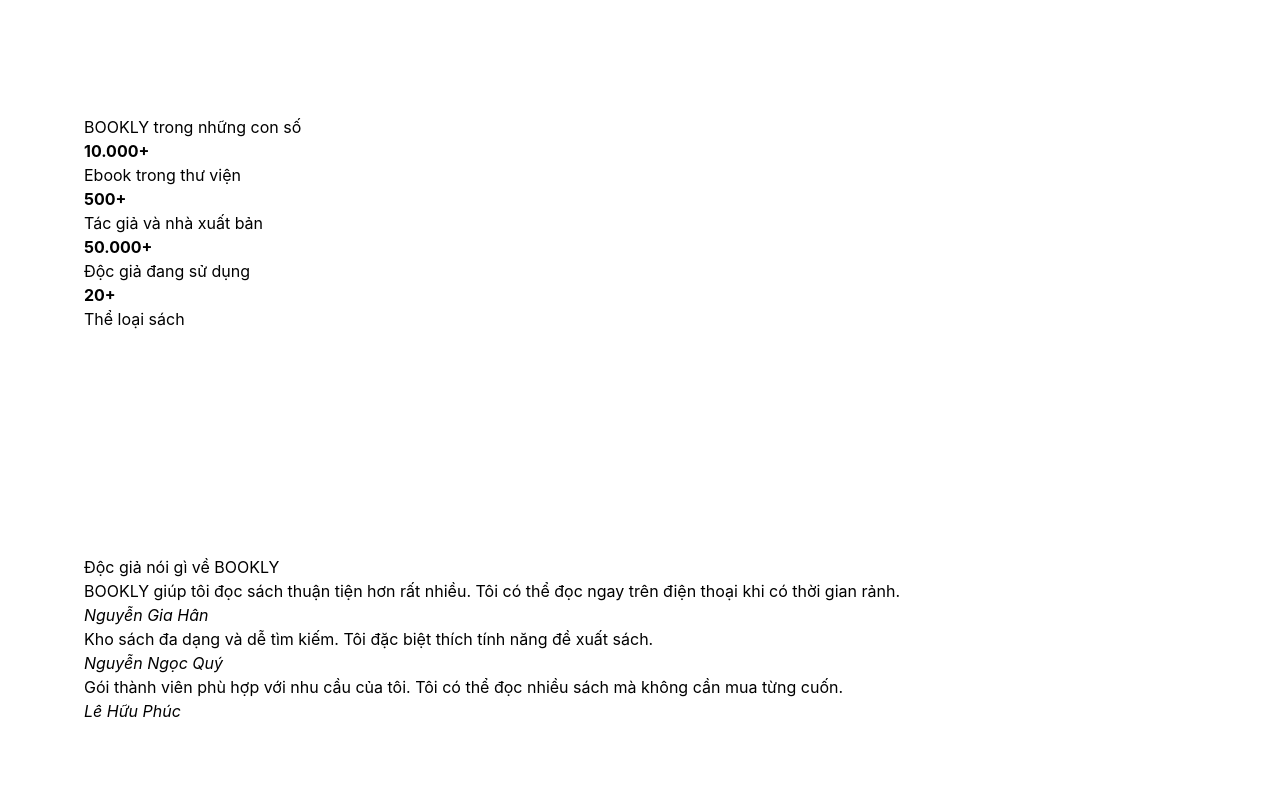
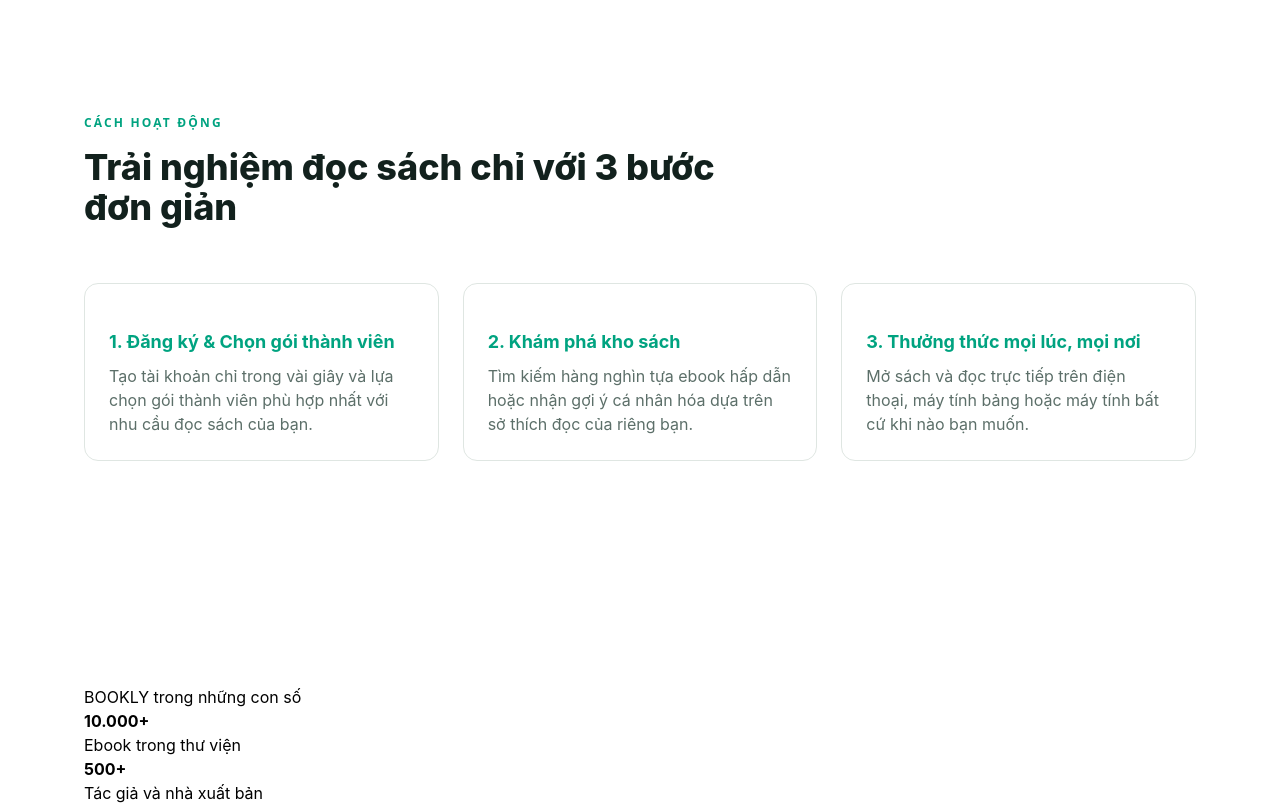
Before and after one commit to PhucMinh0227/tkw_2354050100_Phuc, a website: page tkw_2354050100_Phuc/index.html in a window 1280 px wide. Shown: the part 1661-2464 px from the top of the page. Drawn offline with Linux system fonts and the light colour scheme.

Commit message:
Thêm cách hoạt động

```diff
--- a/tkw_2354050100_Phuc/index.html
+++ b/tkw_2354050100_Phuc/index.html
@@ -252,6 +252,49 @@
         </ul>
       </section>
 
+      <!-- CÁCH HOẠT ĐỘNG -->
+      <section
+        id="cach-hoat-dong"
+        aria-labelledby="cach-title"
+        class="mx-auto w-full max-w-6xl px-5 py-20 lg:py-28"
+      >
+        <div class="max-w-2xl">
+          <p class="eyebrow">Cách hoạt động</p>
+          <h2
+            id="cach-title"
+            class="mt-4 text-3xl font-extrabold sm:text-4xl text-ink"
+          >
+            Trải nghiệm đọc sách chỉ với 3 bước đơn giản
+          </h2>
+        </div>
+
+        <ol class="mt-14 grid gap-6 sm:grid-cols-2 lg:grid-cols-3">
+          <li class="card">
+            <h3 class="feature-name">1. Đăng ký & Chọn gói thành viên</h3>
+            <p class="mt-2 text-muted">
+              Tạo tài khoản chỉ trong vài giây và lựa chọn gói thành viên phù
+              hợp nhất với nhu cầu đọc sách của bạn.
+            </p>
+          </li>
+
+          <li class="card">
+            <h3 class="feature-name">2. Khám phá kho sách</h3>
+            <p class="mt-2 text-muted">
+              Tìm kiếm hàng nghìn tựa ebook hấp dẫn hoặc nhận gợi ý cá nhân hóa
+              dựa trên sở thích đọc của riêng bạn.
+            </p>
+          </li>
+
+          <li class="card">
+            <h3 class="feature-name">3. Thưởng thức mọi lúc, mọi nơi</h3>
+            <p class="mt-2 text-muted">
+              Mở sách và đọc trực tiếp trên điện thoại, máy tính bảng hoặc máy
+              tính bất cứ khi nào bạn muốn.
+            </p>
+          </li>
+        </ol>
+      </section>
+
       <!-- 5. STATISTICS (số liệu thống kê) -->
       <section
         aria-labelledby="statistics-title"
```
